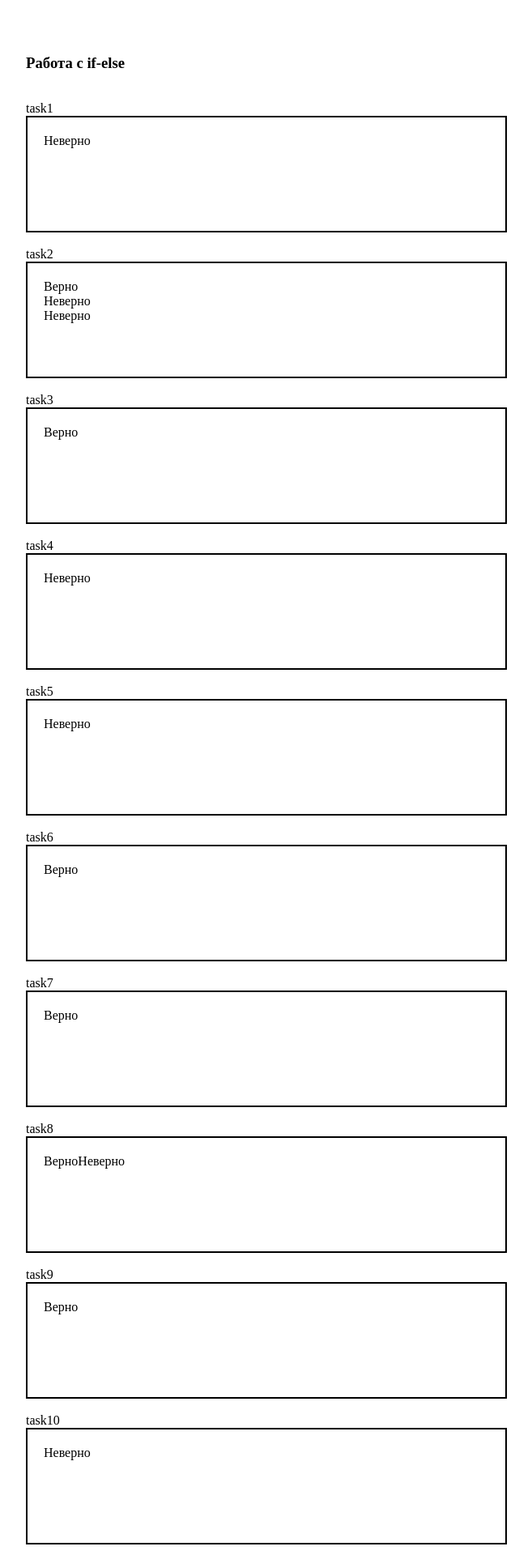
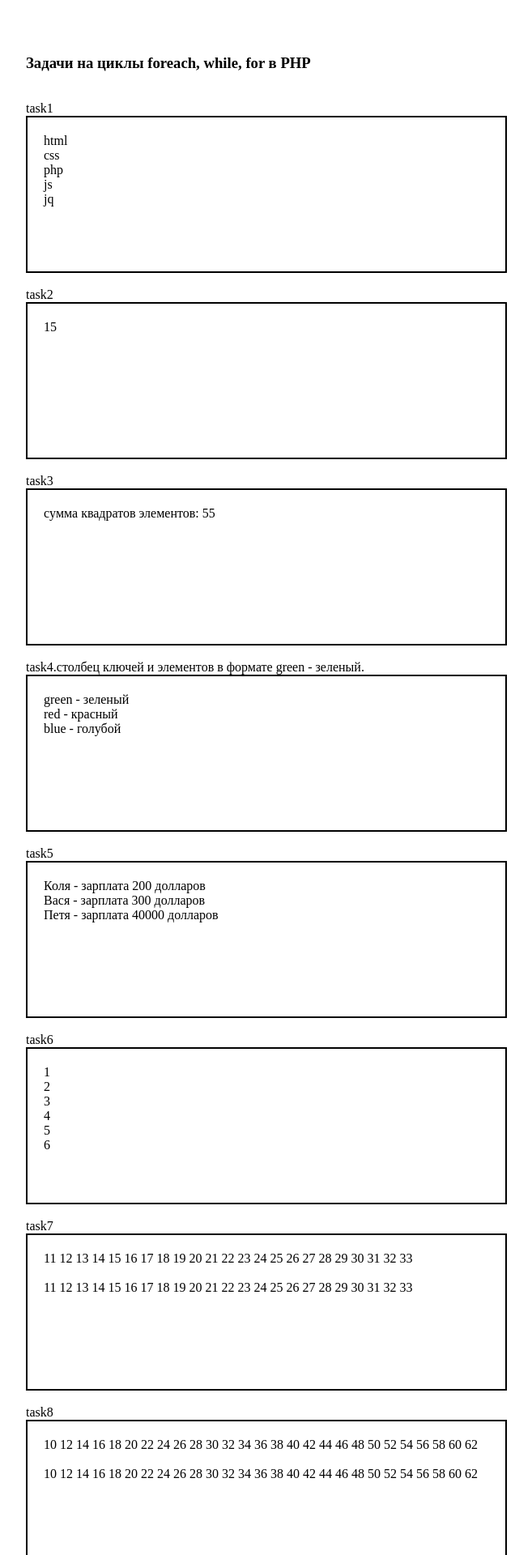
Before and after one commit to PeterKapitonov/php-labwork, a PHP site: page / in a window 1280 px wide. Shown: the top 1920 px of the page at 81% size, without its empty margins (16-673 px from the left). Run offline with PHP 8.4, Linux system fonts and the light colour scheme.

Commit message:
Задачи на циклы foreach, while, for в PHP

```diff
--- a/index.php
+++ b/index.php
@@ -10,12 +10,10 @@
 	<?php
 
 //----------------------------------------------------TASK1
-	echo '<h3>Работа с if-else</h3><br><span>task1</span><div class="window">';
-		$a = 1;
-		if ($a == 0) {
-			echo 'Верно';
-		} else {
-			echo 'Неверно';
+	echo '<h3>Задачи на циклы foreach, while, for в PHP</h3><br><span>task1</span><div class="window">';
+		$arr = array('html', 'css', 'php', 'js', 'jq');
+		foreach ($arr as $elem) {
+			echo $elem.'<br>';
 		}
 	echo '</div><br>';
 
@@ -23,49 +21,35 @@
 
 //--------------------------------------------------TASK2
 	echo '<span>task2</span><div class="window">';
-		$a = 1;
-		if ($a > 0) {
-			echo 'Верно<br>';
-		} else {
-			echo 'Неверно<br>';
+
+		$arr = array(1, 2, 3, 4, 5);
+		$result = 0;
+		foreach ($arr as $elem) {
+			$result += $elem;
 		}
+		echo $result;
 
-		$a = 0;
-		if ($a > 0) {
-			echo 'Верно<br>';
-		} else {
-			echo 'Неверно<br>';
-		}
-
-		$a = -3;
-		if ($a > 0) {
-			echo 'Верно<br>';
-		} else {
-			echo 'Неверно<br>';
-		}
 	echo '</div><br>';
 
 
 
 //----------------------------------------------------TASK3
 	echo '<span>task3</span><div class="window">';
-		$a = -1;
-		if ($a < 0) {
-			echo 'Верно';
-		} else {
-			echo 'Неверно';
+		$arr = array(1, 2, 3, 4, 5);
+		$result = 0;
+		foreach ($arr as $elem) {
+			$result += $elem * $elem;
 		}
+		echo 'cумма квадратов элементов: '.$result;
 	echo '</div><br>';
 
 
 
 //----------------------------------------------------TASK4
-	echo '<span>task4</span><div class="window">';
-		$a = -0.1;
-		if ($a >= 0) {
-			echo 'Верно';
-		} else {
-			echo 'Неверно';
+	echo '<span>task4.столбец ключей и элементов в формате green - зеленый.</span><div class="window">';
+		$arr = array('green'=>'зеленый', 'red'=>'красный','blue'=>'голубой');
+		foreach ($arr as $key=>$elem) {
+			echo $key.' - '.$elem.'<br>';
 		}
 	echo '</div><br>';
 
@@ -73,48 +57,47 @@
 
 //----------------------------------------------------TASK5
 	echo '<span>task5</span><div class="window">';
-		$a = 1;
-		if ($a <= 0) {
-			echo 'Верно';
-		} else {
-			echo 'Неверно';
+		$arr = array('Коля'=>'200', 'Вася'=>'300','Петя'=>'40000');
+		foreach ($arr as $key=>$elem) {
+			echo $key.' - зарплата '.$elem.' долларов<br>';
 		}
 	echo '</div><br>';
 
 //----------------------------------------------------TASK6
 	echo '<span>task6</span><div class="window">';
-		$a = 1;
-		if ($a != 0) {
-			echo 'Верно';
-		} else {
-			echo 'Неверно';
+		$i = 1;
+		while ($i <= 6) {
+			echo $i.'<br>';
+			$i++;
 		}
 	echo '</div><br>';
 
 //----------------------------------------------------TASK7
 	echo '<span>task7</span><div class="window">';
-		$a = 'test';
-		if ($a == 'test') {
-			echo 'Верно';
-		} else {
-			echo 'Неверно';
+		$i = 11;
+		while ($i <= 33) {
+			echo $i.' ';
+			$i++;
+		}
+		echo '<br><br>';
+
+		for ($i = 11; $i <= 33; $i++) {
+			echo $i.' ';
 		}
 	echo '</div><br>';
 
 
 //----------------------------------------------------TASK8
 	echo '<span>task8</span><div class="window">';
-		$a = '1';
-		if ($a === '1') {
-			echo 'Верно';
-		} else {
-			echo 'Неверно';
+		$i = 10;
+		while ($i <= 63) {
+			echo $i.' ';
+			$i+=2;
 		}
+		echo '<br><br>';
 
-		if ($a === 1) {
-			echo 'Верно';
-		} else {
-			echo 'Неверно';
+		for ($i = 10; $i <= 63; $i+=2) {
+			echo $i.' ';
 		}
 	echo '</div><br>';
 
@@ -122,88 +105,115 @@
 
 //----------------------------------------------------TASK9
 	echo '<span>task9</span><div class="window">';
-		$a = '';
-		if (empty($a)) {    //пустая
-			echo 'Верно';
-		} else {
-			echo 'Неверно';
+		$i = 1;
+		$sum=0;
+		while ($i <= 63) {
+			$sum+=$i;
+			$i+=1;
 		}
+		echo 'сумма '.$sum.'<br><br>';
+
+		$sum=0;
+		for ($i = 1; $i <= 63; $i+=1) {
+			$sum+=$i;
+		}
+		echo 'сумма '.$sum.'<br><br>';
 	echo '</div><br>';
 
 
 
 //----------------------------------------------------TASK10
 	echo '<span>task10</span><div class="window">';
-		$a = '';
-
-		if (!empty($a)) {
-			echo 'Верно';
-		} else {
-			echo 'Неверно';
+		$arr = array(2, 5, 9, 15, 0, 4);    //вывод числа из массива с условием
+		foreach ($arr as $elem) {
+			if ($elem > 3 and $elem < 10) {
+				echo $elem.'<br>';
+			}
 		}
 	echo '</div><br>';
 
 //----------------------------------------------------TASK11
 	echo '<span>task11</span><div class="window">';
-		$a = 3;
-		if (isset($a)) {   //существует
-			echo 'Верно';
-		} else {
-			echo 'Неверно';
+		$sum = 0;
+		$arr = array(2, -5, -9, 15, 11, -4);  //cумма положительных элементов
+		foreach ($arr as $elem) {
+			if ($elem > 0) {
+				$sum += $elem;
+			}
 		}
-	echo '</div><br>';
+	echo $sum.'</div><br>';
 
 //----------------------------------------------------TASK12
 	echo '<span>task12</span><div class="window">';
-		$a = 1;
-		if (!isset($a)) {
-			echo 'Верно';
-		} else {
-			echo 'Неверно';
+		$arr = array(1, 2, 5, 9, 4, 13, 4, 10);
+		foreach ($arr as $elem) {
+			if ($elem == 4 ) {
+				echo 'Есть!';
+				break; //выйдем из цикла
+			}
 		}
 	echo '</div><br>';
 
 //----------------------------------------------------TASK13
 	echo '<span>task13</span><div class="window">';
-		$var = true;
-
-		if ($var) {
-			echo 'Верно';
-		} else {
-			echo 'Неверно';
+		$arr = array('10', '20', '30', '50', '235', '3000'); // элементы массива которые начинаются на 1,2,5
+		foreach ($arr as $elem) {
+			if ($elem[0] == '1' or $elem[0] == '2' or $elem[0] == '5') {
+				echo $elem.'<br>';
+			}
 		}
 	echo '</div><br>';
 
 //----------------------------------------------------TASK14
 	echo '<span>task14</span><div class="window">';
-			$var = true;
-		if (!$var) {
-			echo 'Верно';
-		} else {
-			echo 'Неверно';
+		$arr = array(1, 2, 3, 4, 5, 6, 7, 8, 9);
+		$str = '';
+		foreach ($arr as $elem) {
+			$str .= '-'.$elem;
+		}
+		echo $str.'-';
+	echo '</div><br>';
+
+//----------------------------------------------------TASK15
+	echo '<span>task15</span><div class="window">';
+		$arr = array('пн', 'вт', 'ср', 'чт', 'пт', 'сб', 'вс');//выделение суб и воск жирным
+
+		foreach ($arr as $key=>$elem) {
+			if ($key == 5 or $key == 6) {
+				echo '<b>'.$elem.'</b><br>';
+			} else {
+				echo $elem.'<br>';
+			}
+		}
+	echo '</div><br>';
+
+//----------------------------------------------------TASK16
+	echo '<span>task16</span><div class="window">';
+		$arr = array('пн', 'вт', 'ср', 'чт', 'пт', 'сб', 'вс');
+		$day = 4; //пусть сегодня второй день
+
+		foreach ($arr as $key=>$elem) {
+			if ($key == $day) {
+				echo '<i>'.$elem.'</i><br>';
+			} else {
+				echo $elem.'<br>';
+			}
 		}
 	echo '</div><br>';
 
 //----------------------------------------------------TASK19
 	echo '<span>task19</span><div class="window">';
-		$num = 3;
-
-		switch ($num) {
-			case 1:
-				$result = 'зима';
-			break;
-			case 2:
-				$result = 'весна';
-			break;
-			case 3:
-				$result = 'лето';
-			break;
-			case 4:
-				$result = 'осень';
-			break;
+		$num = 1000;
+		$i = 0;
+		while ($num > 50) {
+			$num /= 2;
+			$i++;
 		}
 
-	echo $result;
+		echo $i.'<br>'; //кол-во итераций
+		echo $num; //число, которое получилось
+
+		echo $result;
 	echo '</div><br>';
 ?>
 </body>
--- a/style.css
+++ b/style.css
@@ -6,7 +6,7 @@ body{
 }
 .window{
 	width: 550px;
-	height: 100px;
+	height: 150px;
 	border: 2px solid #000;
 	padding: 20px;
 
```
